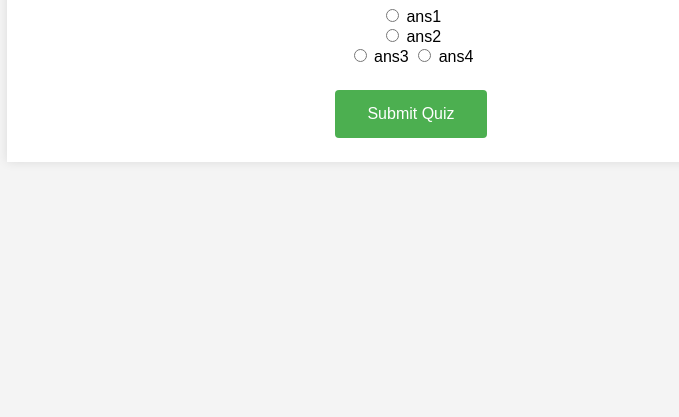
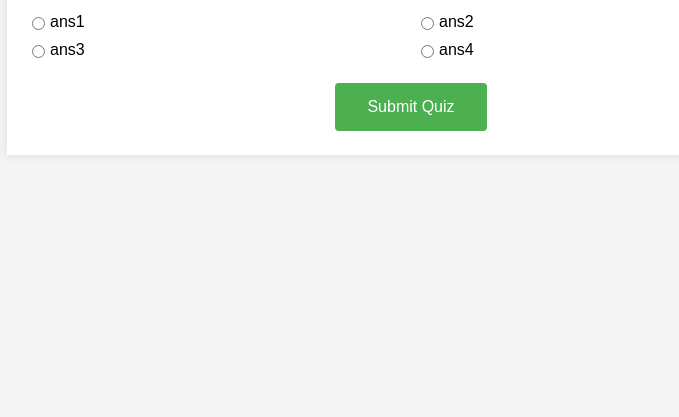
Before and after one commit to testUser12834905/quizJS, a plain HTML site: page index.html in a window 1280 px wide. Shown: the part 383-800 px from the top of the page, without its empty margins (229-908 px from the left). Drawn offline with Linux system fonts and the light colour scheme.

Commit message:
Put ans choices in a grid

```diff
--- a/css/styles.css
+++ b/css/styles.css
@@ -32,3 +32,17 @@ button {
   border: none;
   border-radius: 4px;
 }
+.options-grid {
+  display: grid;
+  grid-template-columns: repeat(2, 1fr);
+  gap: 10px;
+}
+
+.option {
+  display: flex;
+  align-items: center;
+}
+
+input[type="radio"] {
+  margin-right: 5px;
+}
--- a/index.html
+++ b/index.html
@@ -11,14 +11,24 @@
       <h1>Welcome to my Awesome Quiz!</h1>
       <div class="question">
         <p>Question 1: What is the capital of France?</p>
-        <input type="radio" id="ans1" name="q1" value="paris" />
-        <label for="paris">ans1</label><br />
-        <input type="radio" id="ans2" name="q1" value="london" />
-        <label for="london">ans2</label><br />
-        <input type="radio" id="ans3" name="q1" value="rome" />
-        <label for="rome">ans3</label>
-        <input type="radio" id="ans4" name="q1" value="rome" />
-        <label for="rome">ans4</label>
+        <div class="options-grid">
+          <div class="option">
+            <input type="radio" id="ans1" name="q1" value="paris" />
+            <label for="ans1">ans1</label>
+          </div>
+          <div class="option">
+            <input type="radio" id="ans2" name="q1" value="london" />
+            <label for="ans2">ans2</label>
+          </div>
+          <div class="option">
+            <input type="radio" id="ans3" name="q1" value="rome" />
+            <label for="ans3">ans3</label>
+          </div>
+          <div class="option">
+            <input type="radio" id="ans4" name="q1" value="berlin" />
+            <label for="ans4">ans4</label>
+          </div>
+        </div>
       </div>
       <button type="submit">Submit Quiz</button>
     </div>
```
